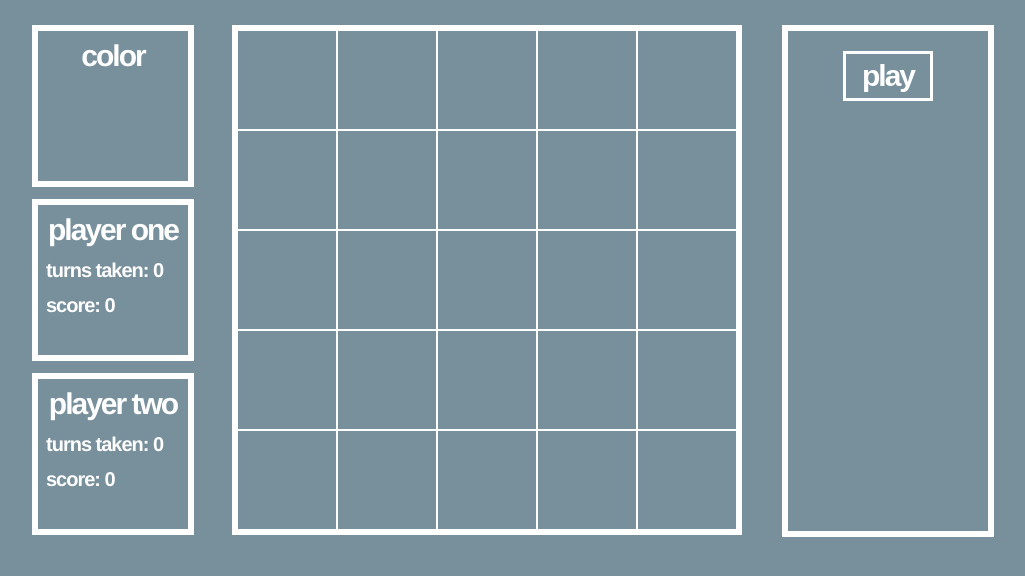
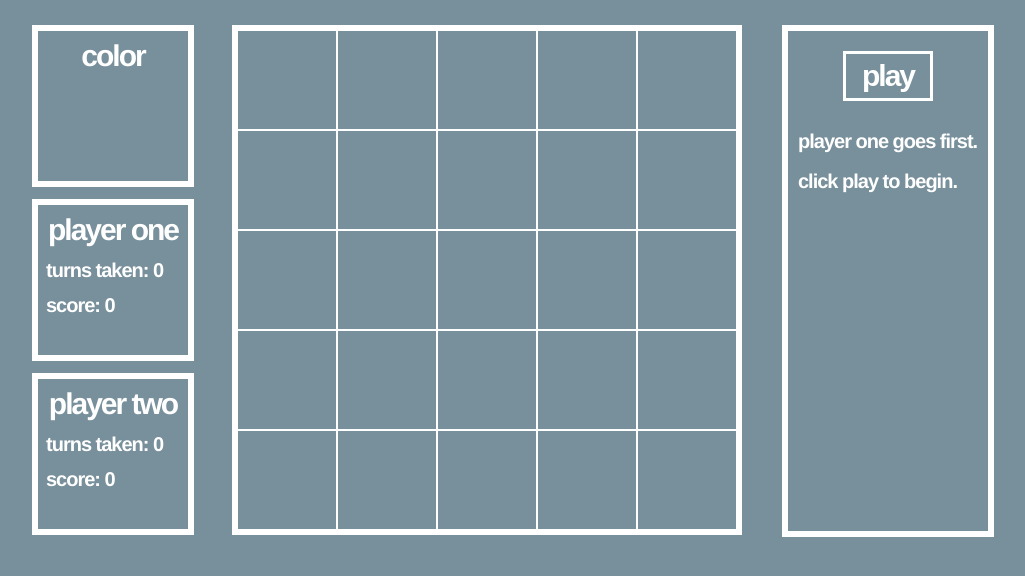
Before and after one commit to odholden/wdi-first-project, a PHP site: page / in a window 1280 px wide. Shown: the part 105-681 px from the top of the page, without its empty margins (118-1143 px from the left). Run offline with PHP 8.4, Linux system fonts and the light colour scheme; some libraries are stand-ins or nearby versions.

Commit message:
added information text functionality.

```diff
--- a/css/style.css
+++ b/css/style.css
@@ -40,19 +40,6 @@ h3 {
 
 }
 
-#start {
-  margin: 20px auto;
-  height: 50px;
-  width: 90px;
-  border: 3px solid white;
-  font-size: 30px;
-  letter-spacing: -2px;
-  color: white;
-  font-weight: bold;
-  text-align: center;
-  background: none;
-}
-
 fieldset {
   position: relative;
 }
@@ -88,6 +75,29 @@ ul {
   border: 6px solid white;
   position: absolute;
   left: 900px;
+}
+
+#start {
+  margin: 20px auto;
+  height: 50px;
+  width: 90px;
+  border: 3px solid white;
+  font-size: 30px;
+  letter-spacing: -2px;
+  color: white;
+  font-weight: bold;
+  text-align: center;
+  background: none;
+}
+
+#infoText {
+  margin: 0 auto;
+  width: 180px;
+  height: 390px;
+  font-size: 20px;
+  letter-spacing: -1px;
+  text-align: left;
+  line-height: 40px;
 }
 
 li {
--- a/index.html
+++ b/index.html
@@ -56,6 +56,7 @@
     </div>
     <div id="info">
       <button id="start">play</button>
+      <div id="infoText"></div>
     </div>
   </fieldset>
 
--- a/js/app.js
+++ b/js/app.js
@@ -1,9 +1,10 @@
 $(function setup(){
   $('button').on("click", startGame);
+  $('#infoText').text("player one goes first. click play to begin.")
 });
 
 var turn           = 0;
-var turnNumber     = 0;
+var turnNumber     = 1;
 var playerOneScore = 0;
 var playerTwoScore = 0;
 var correctGrid,
@@ -22,10 +23,10 @@ function startGame() {
     player        = 'playerTwoScore';
     turnCounter   = 'playerTwoTurn';
   };
-  if (turn <= 3) {
+  if (turn <= turnNumber) {
     playRound();
   } else {
-    winnerMessage
+    winnerMessage(playerOneScore, playerTwoScore);
   }
   //ELSE RETURN WINNER, REPLAY FUNCTION
 }
@@ -42,7 +43,7 @@ function playRound() {
   console.log(correctGrid);
   setTimeout(selectColors, 5000);
   setTimeout(updateScore, 36000);
-  setTimeout(clearBoard, 37000);
+  setTimeout(clearBoard, 39000);
 }
 
 //1.1 MAKE THE GRID.
@@ -206,11 +207,16 @@ function compareGrids(correctGrid, selectedGrid) {
 
 //2. DECLARE WINNER
 
+function winnerMessage() {
+
+}
+
 
 //TO DO
 
 // DO WINNER DECLARATIONS
 // ADD A RESET FUNCTION
+// ADD SCORE ALERTS
 // INCLUDE INTRODUCTION PAGE
 
 //MAKE INTO OBJECTS
```
